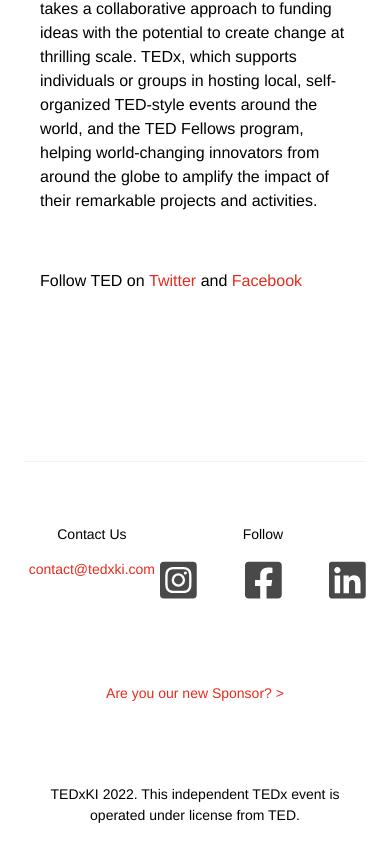
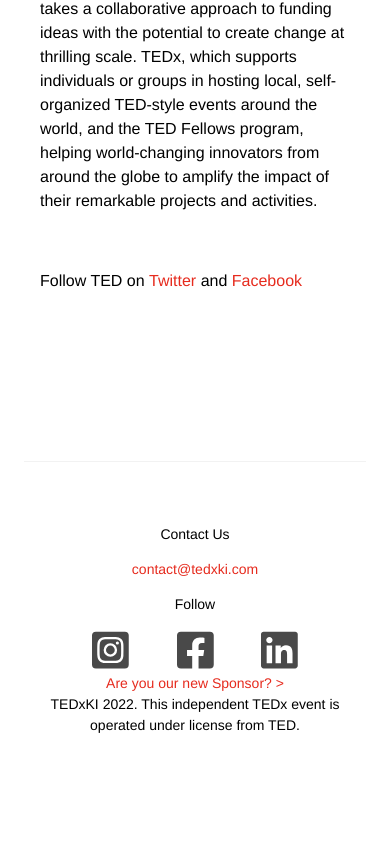
Before and after one commit to ko-va/tedxki-site, a Gatsby site: page /about in a window 390 px wide. Shown: the part 2341-3192 px from the top of the page. After the commit the page ends 3102 px from the top, so only its background shows below. Built offline with nearby package versions, Linux system fonts and the light colour scheme; Gatsby itself is replaced by a stand-in of ours.

Commit message:
fixing overflow phone  screen

```diff
--- a/src/components/footer.module.css
+++ b/src/components/footer.module.css
@@ -20,9 +20,16 @@
 
 .item1 {
   display: grid;
-  grid-template-columns: repeat(2, 1fr);
+  grid-template-rows: auto;
 }
 
-.item2 {
-  margin: 5rem;
+@media (min-width: 767px) {
+  .item1 {
+    grid-template-columns: repeat(2, 1fr);
+  }
+
+  .item2 {
+    margin: 5rem;
+  }
+
 }
--- a/src/components/global.css
+++ b/src/components/global.css
@@ -22,6 +22,12 @@
 
 html * {
   box-sizing: border-box;
+}
+
+@media  (max-width: 400px)  {
+  body {
+    max-width: 100vw;
+  }
 }
 
 body {
```
